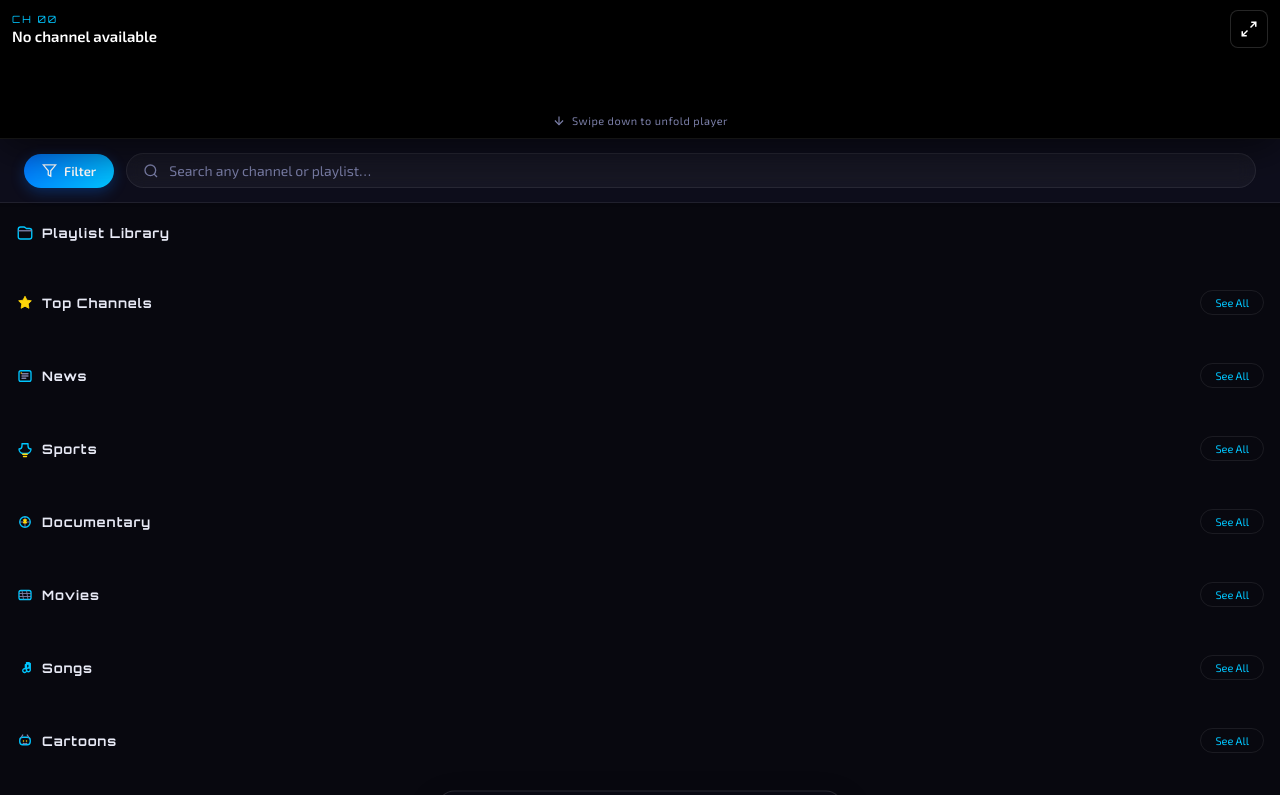
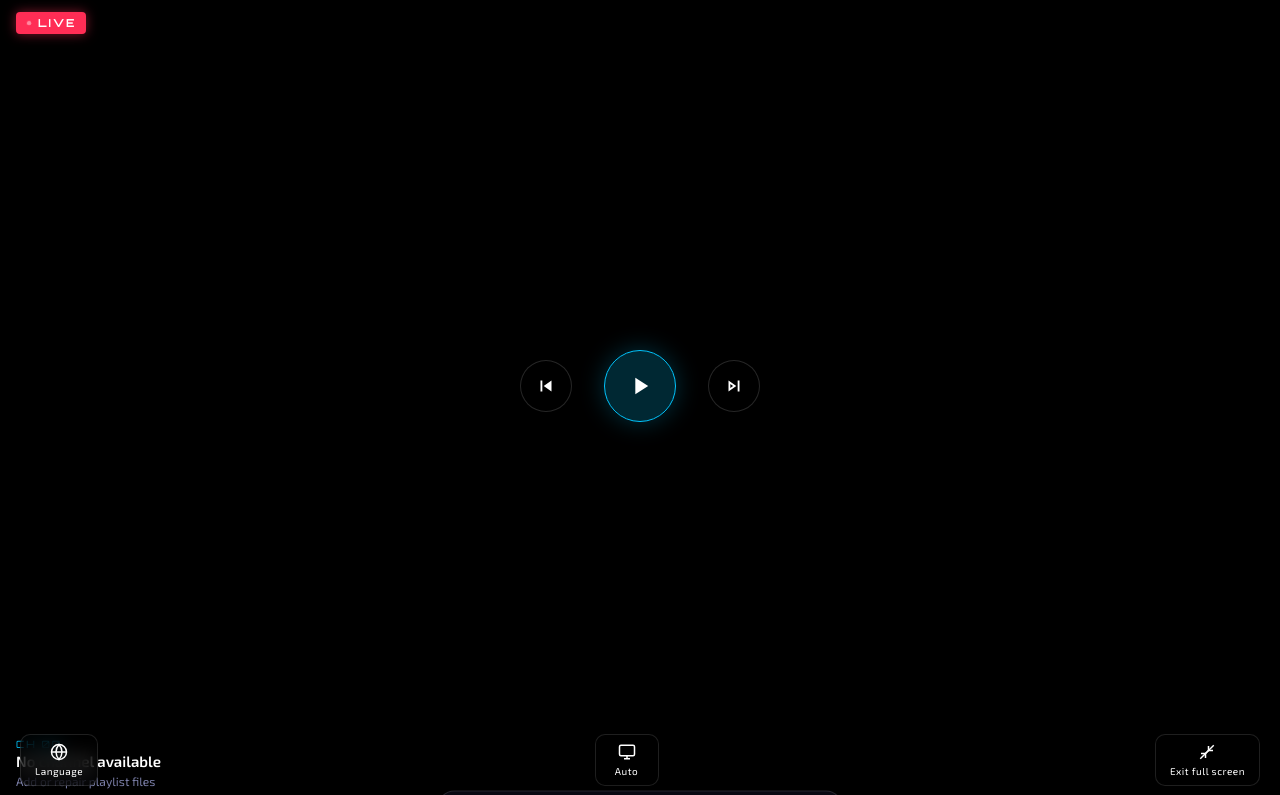
Before and after one commit to iqbalhossaindev/kestford, a website: page index.html in a window 1280 px wide. Both pictures are taken after a click on the button 1245 px from the left and 489 px from the top of the page. Shown: the top 795 px of the page. Drawn offline with nearby package versions, Linux system fonts and the light colour scheme; no server answers.

Commit message:
Add files via upload

```diff
--- a/app.js
+++ b/app.js
@@ -85,6 +85,8 @@ const prevBtn = document.getElementById('prev-btn');
 const nextBtn = document.getElementById('next-btn');
 const fullscreenBtn = document.getElementById('fullscreen-btn');
 const minimizeBtn = document.getElementById('minimize-btn');
+const fullscreenIcon = '<svg viewBox="0 0 24 24" fill="none" stroke="currentColor" stroke-width="2"><polyline points="15 3 21 3 21 9"/><polyline points="9 21 3 21 3 15"/><line x1="21" y1="3" x2="14" y2="10"/><line x1="3" y1="21" x2="10" y2="14"/></svg>';
+const unfoldIcon = '<svg viewBox="0 0 24 24" fill="none" stroke="currentColor" stroke-width="2"><polyline points="4 14 10 14 10 20"/><polyline points="20 10 14 10 14 4"/><line x1="10" y1="14" x2="21" y2="3"/><line x1="3" y1="21" x2="14" y2="10"/></svg>';
 const filterToggle = document.getElementById('filter-toggle-btn');
 const filterPanel = document.getElementById('filter-panel');
 const searchInput = document.getElementById('search-input');
@@ -534,7 +536,6 @@ function createCard(channel) {
 
   card.addEventListener('click', () => {
     playChannelById(channel.id, { autoPlay: true });
-    window.scrollTo({ top: 0, behavior: 'smooth' });
   });
 
   return card;
@@ -901,8 +902,9 @@ function buildLangList() {
 function updateFoldUI() {
   document.body.classList.toggle('player-folded', state.isPlayerFolded);
   overlay.classList.add('controls-visible');
-  fullscreenBtn.title = state.isPlayerFolded ? 'Unfold Player' : 'Fold Player';
+  fullscreenBtn.title = state.isPlayerFolded ? 'Unfold Player' : 'Full screen';
   fullscreenBtn.setAttribute('aria-label', fullscreenBtn.title);
+  fullscreenBtn.innerHTML = state.isPlayerFolded ? unfoldIcon : fullscreenIcon;
   if (swipeHintText) {
     swipeHintText.textContent = state.isPlayerFolded ? 'Swipe down to unfold player' : 'Swipe up to fold player';
   }
@@ -990,11 +992,15 @@ function bindEvents() {
   nextBtn.addEventListener('click', () => { skipToNext(); showControls(); });
   playPauseBtn.addEventListener('click', () => { togglePlayPause(); showControls(); });
   fullscreenBtn.addEventListener('click', () => {
-    togglePlayerFold();
+    if (state.isPlayerFolded) {
+      togglePlayerFold(false);
+    } else {
+      enterFullscreen();
+    }
     showControls();
   });
   minimizeBtn.addEventListener('click', () => {
-    togglePlayerFold(false);
+    exitFullscreen();
     showControls();
   });
 
--- a/index.html
+++ b/index.html
@@ -59,7 +59,7 @@
             <span class="ch-name" id="ch-name">Choose a channel</span>
             <span class="channel-subtitle" id="ch-playlist-name">Waiting for playlists…</span>
           </div>
-          <button class="icon-btn" id="fullscreen-btn" title="Fullscreen">
+          <button class="icon-btn" id="fullscreen-btn" title="Full screen">
             <svg viewBox="0 0 24 24" fill="none" stroke="currentColor" stroke-width="2"><polyline points="15 3 21 3 21 9"/><polyline points="9 21 3 21 3 15"/><line x1="21" y1="3" x2="14" y2="10"/><line x1="3" y1="21" x2="10" y2="14"/></svg>
           </button>
         </div>
@@ -75,7 +75,7 @@
           </button>
           <button class="fs-btn" id="minimize-btn">
             <svg viewBox="0 0 24 24" fill="none" stroke="currentColor" stroke-width="2"><polyline points="4 14 10 14 10 20"/><polyline points="20 10 14 10 14 4"/><line x1="10" y1="14" x2="21" y2="3"/><line x1="3" y1="21" x2="14" y2="10"/></svg>
-            <span>Exit</span>
+            <span>Exit full screen</span>
           </button>
         </div>
 
```
